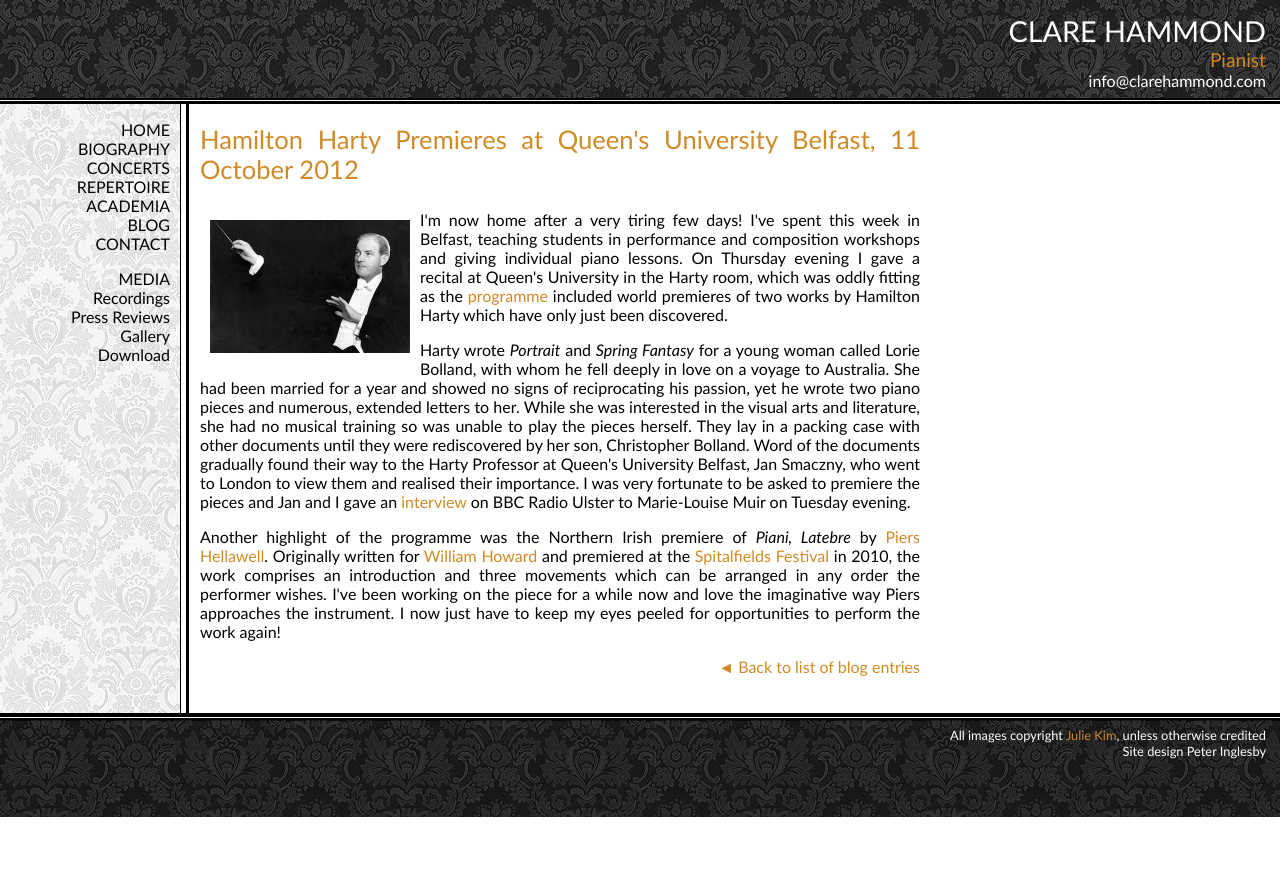
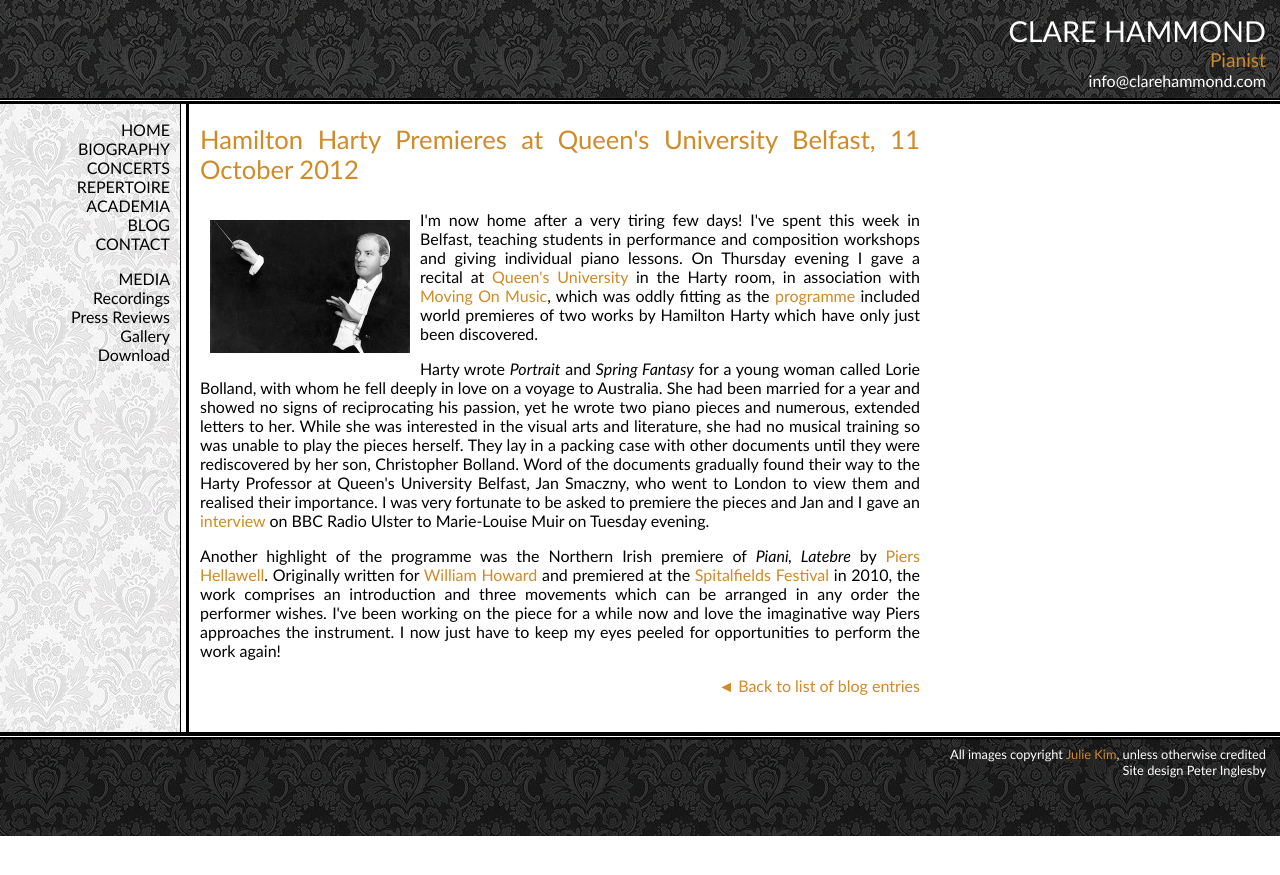
Before and after one commit to hammonc/clarehammond.com, a Jekyll site: the page built from blog-20121011.html, in a window 1280 px wide. Shown: the top 875 px of the page. Built offline with Jekyll 4.4.1, drawn with Linux system fonts in a browser that asks for light colours.

Commit message:
additions

```diff
--- a/blog-20121011.html
+++ b/blog-20121011.html
@@ -5,7 +5,7 @@
 
 <img src="resources/blog-20121011.jpg" class="blog-img" />
 
-<p>I'm now home after a very tiring few days! I've spent this week in Belfast, teaching students in performance and composition workshops and giving individual piano lessons. On Thursday evening I gave a recital at Queen's University in the Harty room, which was oddly fitting as the <a href="http://www.culturenorthernireland.org/article/5280/0/1/classical-review-clare-hammond" target="_blank">programme</a> included world premieres of two works by Hamilton Harty which have only just been discovered.</p>
+<p>I'm now home after a very tiring few days! I've spent this week in Belfast, teaching students in performance and composition workshops and giving individual piano lessons. On Thursday evening I gave a recital at <a href="http://www.music.qub.ac.uk/" target="_blank">Queen's University</a> in the Harty room, in association with <a href="http://www.movingonmusic.co.uk/" target="_blank">Moving On Music</a>, which was oddly fitting as the <a href="http://www.culturenorthernireland.org/article/5280/0/1/classical-review-clare-hammond" target="_blank">programme</a> included world premieres of two works by Hamilton Harty which have only just been discovered.</p>
 
 <p>Harty wrote <em>Portrait</em> and <em>Spring Fantasy</em> for a young woman called Lorie Bolland, with whom he fell deeply in love on a voyage to Australia. She had been married for a year and showed no signs of reciprocating his passion, yet he wrote two piano pieces and numerous, extended letters to her. While she was interested in the visual arts and literature, she had no musical training so was unable to play the pieces herself. They lay in a packing case with other documents until they were rediscovered by her son, Christopher Bolland. Word of the documents gradually found their way to the Harty Professor at Queen's University Belfast, Jan Smaczny, who went to London to view them and realised their importance. I was very fortunate to be asked to premiere the pieces and Jan and I gave an <a href="http://www.bbc.co.uk/iplayer/episode/b01n8c5t/Arts_Extra_09_10_2012/" target="_blank">interview</a> on BBC Radio Ulster to Marie-Louise Muir on Tuesday evening.</p>
 
```
